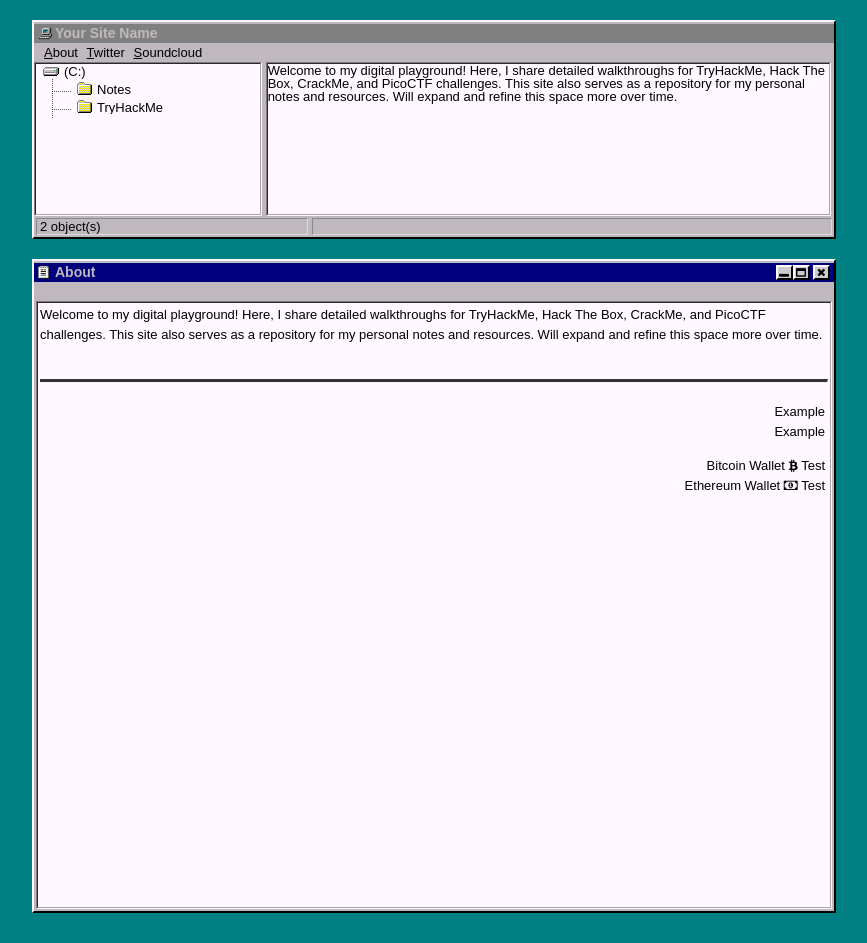
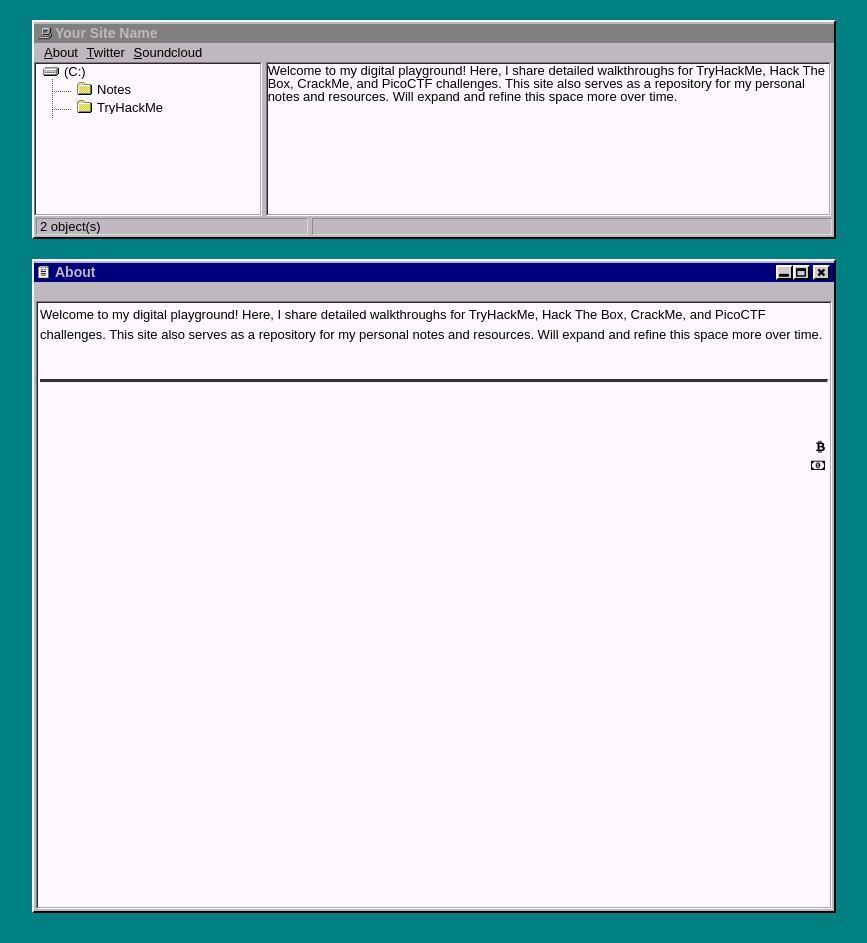
Before and after one commit to friesalafrancais/friesalafrancais.github.io, a Jekyll site: the page built from me/index.md, in a window 1280 px wide. Shown: the whole page, without its empty margins (206-1073 px from the left). Built offline with Jekyll 4.4.1, drawn with Linux system fonts in a browser that asks for light colours.

Commit message:
Update donate.html

```diff
--- a/_includes/donate.html
+++ b/_includes/donate.html
@@ -2,7 +2,7 @@
 <hr>
 <br>
 <div class="donate">
-        <p>Example<br>
-        Example</p>
-        <p>Bitcoin Wallet <i class="fa fa-btc"></i> Test<br>Ethereum Wallet <i class="fa fa-money"></i> Test</p>
+        <p><br>
+        </p>
+        <p> <i class="fa fa-btc"></i> <br> <i class="fa fa-money"></i> </p>
 </div>
```
